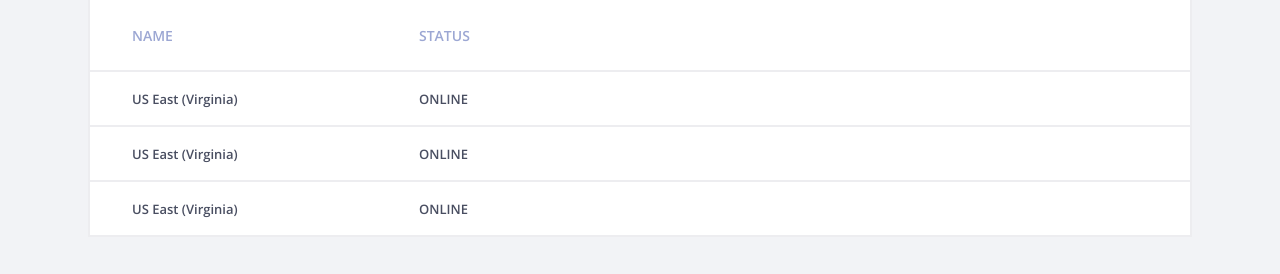
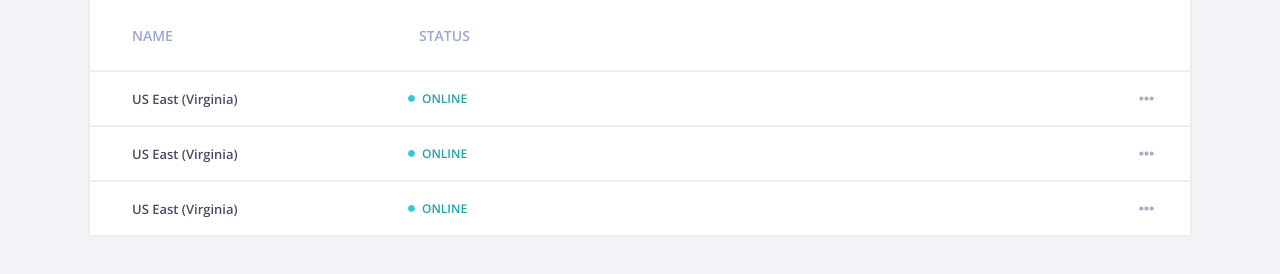
Before and after one commit to Voland91/servers-manager, a React (Create React App) app in the folder ui/: page / in a window 1280 px wide. Shown: the part 178-452 px from the top of the page. Built offline with nearby package versions, Linux system fonts and the light colour scheme.

Commit message:
added statuscomponent

```diff
--- a/ui/src/components/atoms/Icon/Icon.styles.tsx
+++ b/ui/src/components/atoms/Icon/Icon.styles.tsx
@@ -2,6 +2,7 @@ import styled, { css } from 'styled-components';
 
 interface StyledIconProps {
   circle?: boolean;
+  dot?: boolean;
 }
 
 const StyledIcon = styled.svg<StyledIconProps>`
@@ -20,6 +21,16 @@ const StyledIcon = styled.svg<StyledIconProps>`
       margin-left: 27px;
       margin-right: 14px;
     `}
+
+  ${({ dot }) =>
+    dot &&
+    css`
+      height: 7px;
+      width: 7px;
+      fill: ${({ theme }) => theme.colors.greenLight};
+      margin-left: 0;
+      margin-right: 7px;
+    `}
 `;
 
 export default StyledIcon;
--- a/ui/src/components/atoms/Icon/Icon.tsx
+++ b/ui/src/components/atoms/Icon/Icon.tsx
@@ -2,29 +2,30 @@ import React, { FC } from 'react';
 import StyledIcon from './Icon.styles';
 import { ReactComponent as SearchIcon } from '../../../assets/icons/search.svg';
 import { ReactComponent as XIcon } from '../../../assets/icons/x.svg';
-import { ReactComponent as DotsIcon } from '../../../assets/icons/dots.svg';
 import { ReactComponent as CircleIcon } from '../../../assets/icons/circle.svg';
+import { ReactComponent as DotIcon } from '../../../assets/icons/dot.svg';
 
-type IconIcon = 'search' | 'x' | 'dots' | 'circle';
+type IconIcon = 'search' | 'x' | 'circle' | 'dot';
 
 export interface IconProps {
   children?: string;
   icon?: IconIcon;
   circle?: boolean;
+  dot?: boolean;
 }
 
-const Icon: FC<IconProps> = ({ icon, circle }) => (
-  <StyledIcon circle={circle}>
+const Icon: FC<IconProps> = ({ icon, circle, dot }) => (
+  <StyledIcon circle={circle} dot={dot}>
     {(() => {
       switch (icon) {
         case 'search':
           return <SearchIcon />;
         case 'x':
           return <XIcon />;
-        case 'dots':
-          return <DotsIcon />;
         case 'circle':
           return <CircleIcon />;
+        case 'dot':
+          return <DotIcon />;
       }
     })()}
   </StyledIcon>
--- /dev/null
+++ b/ui/src/components/atoms/Select/Select.styles.tsx
@@ -0,0 +1,22 @@
+import styled from 'styled-components';
+import dots from '../../../assets/icons/dots.svg';
+
+const StyledSelect = styled.select`
+  border: none;
+  background-color: ${({ theme }) => theme.colors.white};
+  appearance: none;
+  background-image: url(${dots});
+  background-repeat: no-repeat;
+  cursor: pointer;
+  color: ${({ theme }) => theme.colors.dark};
+  font-family: ${({ theme }) => theme.fontFamilies.primary};
+  font-size: ${({ theme }) => theme.fontSizes.s};
+  font-weight: ${({ theme }) => theme.fontWeights.semiBold};
+  border: none;
+
+  svg {
+    fill: ${({ theme }) => theme.colors.gray};
+  }
+`;
+
+export default StyledSelect;
--- /dev/null
+++ b/ui/src/components/atoms/Select/Select.tsx
@@ -0,0 +1,13 @@
+import { FC } from 'react';
+import StyledSelectWrapper from './Select.styles';
+
+const Select: FC = () => (
+  <StyledSelectWrapper>
+    <option value=""> </option>
+    <option value="turn-off">Turn off</option>
+    <option value="reboot">Reboot</option>
+    <option value="turn-on">Turn on</option>
+  </StyledSelectWrapper>
+);
+
+export default Select;
--- a/ui/src/components/atoms/Text/Text.styles.tsx
+++ b/ui/src/components/atoms/Text/Text.styles.tsx
@@ -2,6 +2,7 @@ import styled, { css } from 'styled-components';
 
 interface StyledTextProps {
   webtitle?: boolean;
+  online?: boolean;
 }
 
 const StyledText = styled.p<StyledTextProps>`
@@ -18,6 +19,14 @@ const StyledText = styled.p<StyledTextProps>`
       font-weight: ${({ theme }) => theme.fontWeights.bold};
       color: ${({ theme }) => theme.colors.white};
     `}
+
+  ${({ online }) =>
+    online &&
+    css`
+      font-size: ${({ theme }) => theme.fontSizes.xs};
+      color: ${({ theme }) => theme.colors.green};
+      text-transform: uppercase;
+    `}
 `;
 
 export default StyledText;
--- a/ui/src/components/atoms/Text/Text.tsx
+++ b/ui/src/components/atoms/Text/Text.tsx
@@ -4,8 +4,13 @@ import StyledText from './Text.styles';
 interface TextProps {
   children: string;
   webtitle?: boolean;
+  online?: boolean;
 }
 
-const Text: FC<TextProps> = ({ children, webtitle }) => <StyledText webtitle={webtitle}>{children}</StyledText>;
+const Text: FC<TextProps> = ({ children, webtitle, online }) => (
+  <StyledText webtitle={webtitle} online={online}>
+    {children}
+  </StyledText>
+);
 
 export default Text;
--- a/ui/src/components/molecules/ListItem/ListItem.styles.tsx
+++ b/ui/src/components/molecules/ListItem/ListItem.styles.tsx
@@ -3,6 +3,7 @@ import styled from 'styled-components';
 const StyledListItemWrapper = styled.div`
   display: flex;
   align-items: center;
+  justify-content: space-between;
   max-width: 1104px;
   height: 57px;
   background-color: ${({ theme }) => theme.colors.white};
@@ -12,8 +13,10 @@ const StyledListItemWrapper = styled.div`
 
 const StyledNameWrapper = styled.div`
   width: 100%;
-  max-width: 329px;
+  max-width: 378px;
   padding-left: 42px;
+  display: flex;
+  justify-content: space-between;
 `;
 
 export { StyledListItemWrapper, StyledNameWrapper };
--- a/ui/src/components/molecules/ListItem/ListItem.tsx
+++ b/ui/src/components/molecules/ListItem/ListItem.tsx
@@ -1,13 +1,16 @@
 import { FC } from 'react';
+import Select from '../../atoms/Select/Select';
 import Text from '../../atoms/Text/Text';
+import Status from '../../molecules/Status/Status';
 import { StyledListItemWrapper, StyledNameWrapper } from './ListItem.styles';
 
 const ListItem: FC = () => (
   <StyledListItemWrapper>
     <StyledNameWrapper>
       <Text>US East (Virginia)</Text>
+      <Status type="online" />
     </StyledNameWrapper>
-    <Text>ONLINE</Text>
+    <Select />
   </StyledListItemWrapper>
 );
 
--- /dev/null
+++ b/ui/src/components/molecules/Status/Status.styles.tsx
@@ -0,0 +1,10 @@
+import styled from 'styled-components';
+
+const StyledStatusWrapper = styled.div`
+  display: flex;
+  align-items: center;
+  width: 60px;
+  justify-content: flex-start;
+`;
+
+export default StyledStatusWrapper;
--- /dev/null
+++ b/ui/src/components/molecules/Status/Status.tsx
@@ -0,0 +1,42 @@
+import { FC } from 'react';
+import Icon from '../../atoms/Icon/Icon';
+import Text from '../../atoms/Text/Text';
+import StyledStatusWrapper from './Status.styles';
+
+type Status = 'online' | 'offline' | 'reboot';
+
+interface HeaderProps {
+  type?: Status;
+}
+
+const Status: FC<HeaderProps> = ({ type }) => (
+  <>
+    {(() => {
+      switch (type) {
+        case 'online':
+          return (
+            <StyledStatusWrapper>
+              <Icon icon="dot" dot />
+              <Text online>online</Text>
+            </StyledStatusWrapper>
+          );
+        case 'offline':
+          return (
+            <StyledStatusWrapper>
+              <Icon icon="dot" dot />
+              <Text online>online</Text>
+            </StyledStatusWrapper>
+          );
+        case 'reboot':
+          return (
+            <StyledStatusWrapper>
+              <Icon icon="dot" dot />
+              <Text online>online</Text>
+            </StyledStatusWrapper>
+          );
+      }
+    })()}
+  </>
+);
+
+export default Status;
```
Also changed, not shown: ui/src/assets/icons/dot.svg (added), ui/src/assets/icons/dots.svg.
